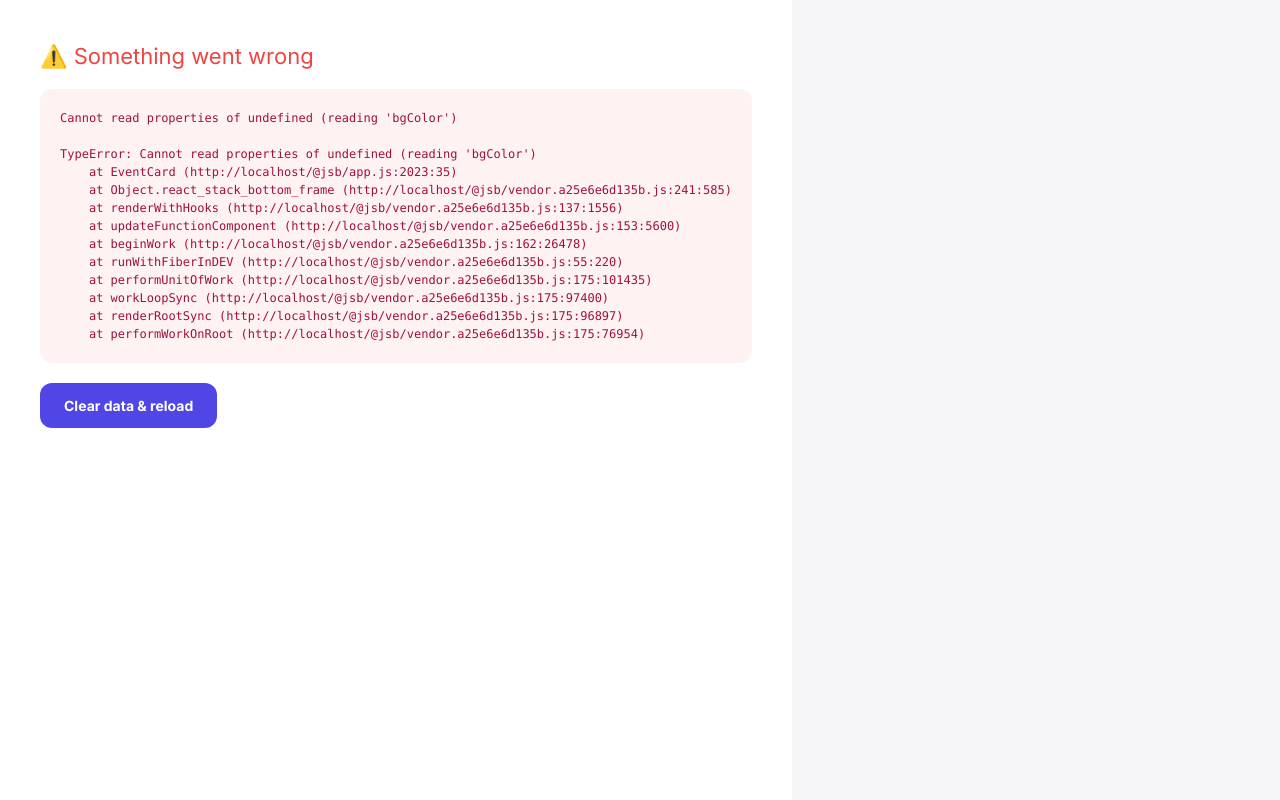
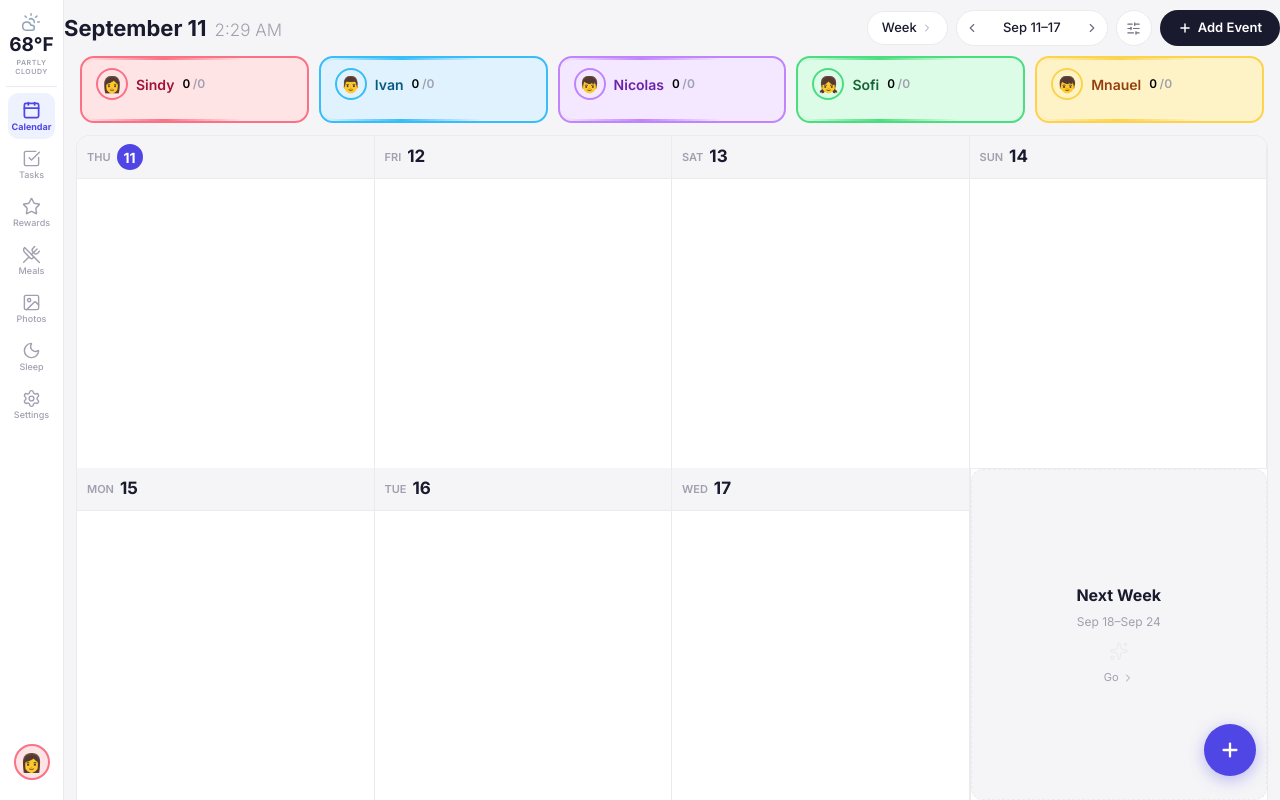
Before and after one commit to jadimitrio10/familyquest, a React (Vite) app: page / in a window 1280 px wide. Built offline with nearby package versions, Linux system fonts and the light colour scheme.

Commit message:
fix: null member crash - skip orphaned events, clear stale localStorage, null guards everywhere

```diff
--- a/src/components/calendar/CalendarView.tsx
+++ b/src/components/calendar/CalendarView.tsx
@@ -65,8 +65,13 @@ export function CalendarView({ members: rawMembers }: { members?: Member[] }) {
       />
 
       {/* Member chips */}
-      <div style={{ display:'flex', gap:10, padding:'0 16px 12px', flexShrink:0 }}>
-        {MEMBERS.map(member => (
+      <div style={{ display:'flex', gap:10, padding:'0 16px 12px', flexShrink:0, flexWrap:'wrap' }}>
+        {MEMBERS.length === 0 && (
+          <p style={{ fontSize:13, color:'var(--text-3)', fontFamily:'Inter', padding:'8px 0' }}>
+            👋 Go to Settings to add family members, then click "+ Add Event"
+          </p>
+        )}
+        {MEMBERS.map(member => !member?.bgColor ? null : (
           <MemberChip
             key={member.id}
             member={member}
@@ -76,6 +81,7 @@ export function CalendarView({ members: rawMembers }: { members?: Member[] }) {
           />
         ))}
       </div>
+
 
       {/* Calendar grid */}
       <AnimatePresence mode="wait">
--- a/src/components/calendar/DayColumn.tsx
+++ b/src/components/calendar/DayColumn.tsx
@@ -44,7 +44,9 @@ export function DayColumn({ label, num, isToday, events, members, activeMemberId
       {/* Events */}
       <div style={{ flex:1, overflowY:'auto', padding:'6px 0' }}>
         {visible.map((event, idx) => {
-          const member = members.find(m => m.id === event.memberId)!
+          const member = members.find(m => m.id === event.memberId)
+          // Skip events whose member no longer exists
+          if (!member) return null
           return (
             <div key={event.id} style={{ padding:'0 6px' }}>
               <EventCard event={event} member={member} onToggle={onToggle} onClick={onEventClick} animDelay={colIndex*0.04+idx*0.04}/>
--- a/src/hooks/useCalendarStore.ts
+++ b/src/hooks/useCalendarStore.ts
@@ -1,15 +1,15 @@
-import { useState, useEffect, useCallback } from 'react'
+import { useState, useEffect } from 'react'
 import type { CalendarEvent } from '@/types/calendar.types'
-import { DEMO_EVENTS } from '@/types/calendar.types'
 
-const STORAGE_KEY = 'familyquest_events'
+const STORAGE_KEY = 'fq_events_v3'  // bumped version to clear stale data
 
+// Default empty — events will be created by the user
 function loadEvents(): CalendarEvent[] {
   try {
     const raw = localStorage.getItem(STORAGE_KEY)
     if (raw) return JSON.parse(raw) as CalendarEvent[]
   } catch {}
-  return DEMO_EVENTS
+  return []
 }
 
 function saveEvents(events: CalendarEvent[]) {
@@ -21,23 +21,20 @@ export function useCalendarStore() {
 
   useEffect(() => { saveEvents(events) }, [events])
 
-  const toggleEvent = useCallback((id: string) => {
+  const toggleEvent = (id: string) =>
     setEvents(prev => prev.map(e => e.id === id ? { ...e, completed: !e.completed } : e))
-  }, [])
 
-  const addEvent = useCallback((event: Omit<CalendarEvent, 'id'>) => {
+  const addEvent = (event: Omit<CalendarEvent, 'id'>) => {
     const newEvent: CalendarEvent = { ...event, id: `e-${Date.now()}` }
     setEvents(prev => [...prev, newEvent])
     return newEvent
-  }, [])
+  }
 
-  const deleteEvent = useCallback((id: string) => {
+  const deleteEvent = (id: string) =>
     setEvents(prev => prev.filter(e => e.id !== id))
-  }, [])
 
-  const updateEvent = useCallback((id: string, patch: Partial<CalendarEvent>) => {
+  const updateEvent = (id: string, patch: Partial<CalendarEvent>) =>
     setEvents(prev => prev.map(e => e.id === id ? { ...e, ...patch } : e))
-  }, [])
 
   return { events, toggleEvent, addEvent, deleteEvent, updateEvent }
 }
```
